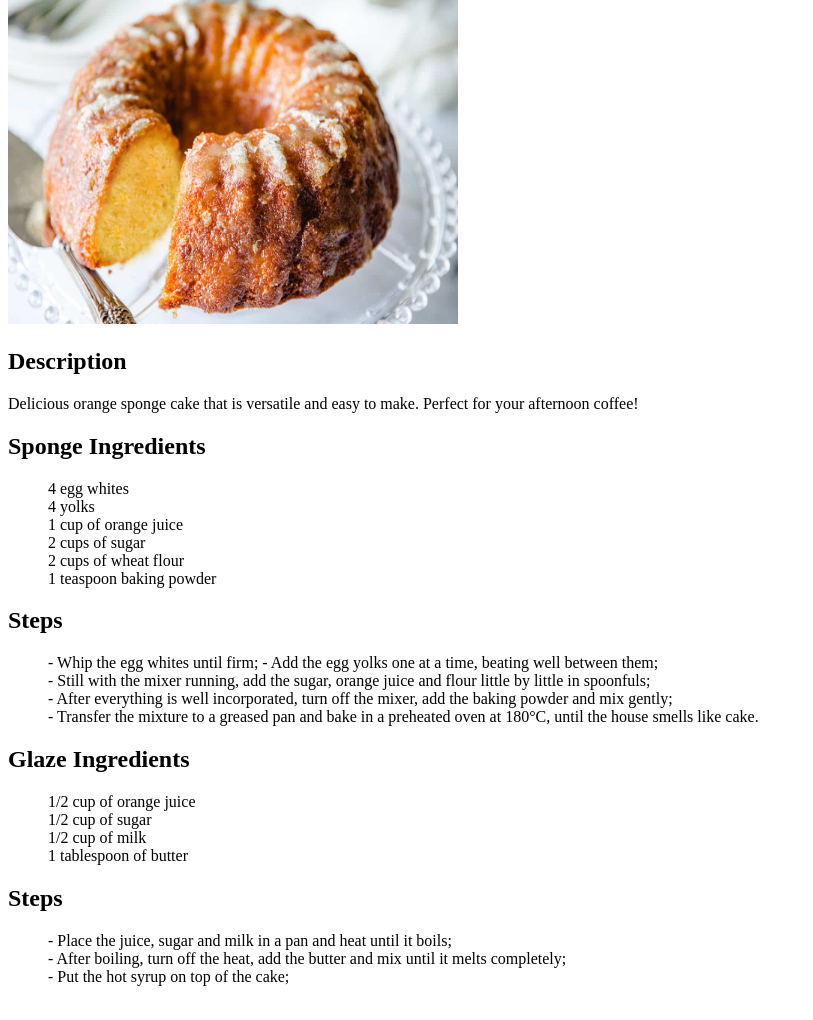
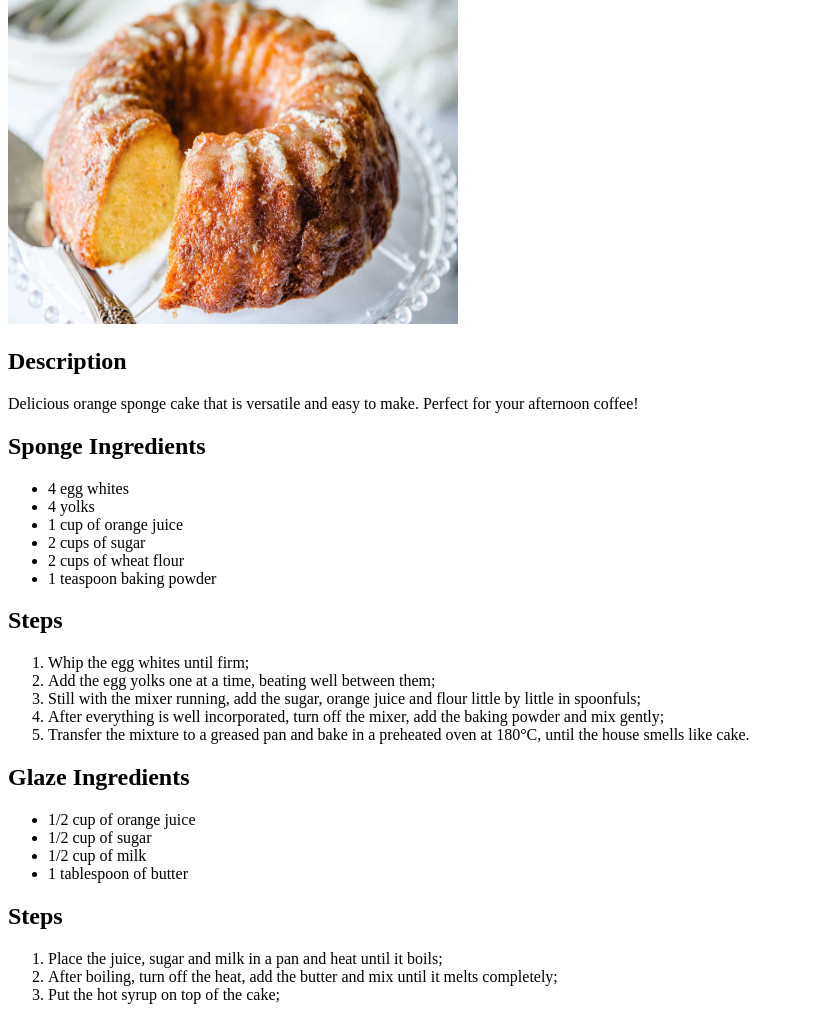
Before and after one commit to ThaAllemany/odin-recipes, a plain HTML site: page recipes/orangecake.html in a window 1280 px wide. Shown: the part 106-1126 px from the top of the page, without its empty margins (0-813 px from the left). Drawn offline with Linux system fonts and the light colour scheme.

Commit message:
Correct list item on orange cake recipe

```diff
--- a/recipes/orangecake.html
+++ b/recipes/orangecake.html
@@ -13,36 +13,36 @@
 
         <h2>Sponge Ingredients</h2>
             <ul>
-                4 egg whites<br>
-                4 yolks<br>
-                1 cup of orange juice<br>
-                2 cups of sugar<br>
-                2 cups of wheat flour<br>
-                1 teaspoon baking powder<br>
+                <li>4 egg whites</li>
+                <li>4 yolks</li>
+                <li>1 cup of orange juice</li>
+                <li>2 cups of sugar</li>
+                <li>2 cups of wheat flour</li>
+                <li>1 teaspoon baking powder</li>
             </ul>
 
         <h2>Steps</h2>
             <ol>
-                - Whip the egg whites until firm;
-                - Add the egg yolks one at a time, beating well between them;<br>
-                - Still with the mixer running, add the sugar, orange juice and flour little by little in spoonfuls;<br>
-                - After everything is well incorporated, turn off the mixer, add the baking powder and mix gently;<br>
-                - Transfer the mixture to a greased pan and bake in a preheated oven at 180°C, until the house smells like cake.<br>
+                <li>Whip the egg whites until firm;</li>
+                <li>Add the egg yolks one at a time, beating well between them;</li>
+                <li>Still with the mixer running, add the sugar, orange juice and flour little by little in spoonfuls;</li>
+                <li>After everything is well incorporated, turn off the mixer, add the baking powder and mix gently;</li>
+                <li>Transfer the mixture to a greased pan and bake in a preheated oven at 180°C, until the house smells like cake.</li>
             </ol>
 
         <h2>Glaze Ingredients</h2>
             <ul>
-                1/2 cup of orange juice <br>
-                1/2 cup of sugar<br>
-                1/2 cup of milk<br>
-                1 tablespoon of butter<br>
+                <li>1/2 cup of orange juice</li>
+                <li>1/2 cup of sugar</li>
+                <li>1/2 cup of milk</li>
+                <li>1 tablespoon of butter</li>
             </ul>
 
         <h2>Steps</h2>
             <ol>
-               - Place the juice, sugar and milk in a pan and heat until it boils; <br>
-               - After boiling, turn off the heat, add the butter and mix until it melts completely; <br>
-               - Put the hot syrup on top of the cake;<br>
+                <li>Place the juice, sugar and milk in a pan and heat until it boils;</li>
+                <li>After boiling, turn off the heat, add the butter and mix until it melts completely;</li>
+                <li>Put the hot syrup on top of the cake;</li>
             </ol>
     </body>
 </html>
```
